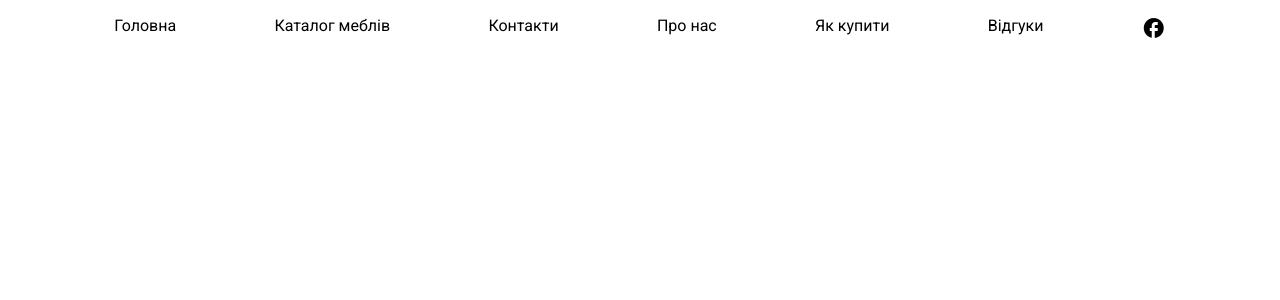
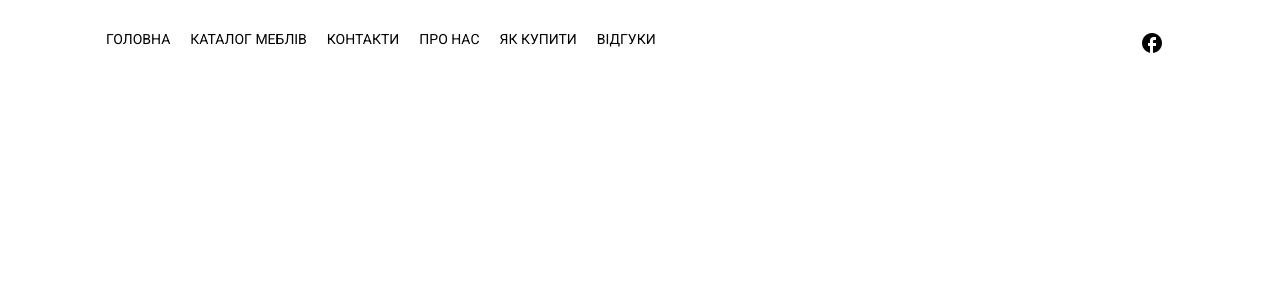
Before and after one commit to OleksandrShchur/FurnitureStore, an Angular app in the folder Furniture.Store/furniture.web/: page / in a window 1280 px wide. Shown: the top 300 px of the page. Built offline with nearby package versions, Linux system fonts and the light colour scheme.

Commit message:
Stylized navbar (#25)
* Stylized navbar

* Changed padding-top to 15px in navbar menu

Co-authored-by: IrynaDorosh <dorosh.iryna@chnu.edu.ua>

```diff
--- a/Furniture.Store/furniture.web/src/app/navbar/navbar.component.css
+++ b/Furniture.Store/furniture.web/src/app/navbar/navbar.component.css
@@ -3,13 +3,62 @@
 }
 
 .icon {
-  background-color: white;
+  background-color: rgb(255, 255, 255);
   display: none;
 }
 
+/*navbar-menu-items*/
+
 .navbar-menu-items {
   width: 100%;
+  padding-top: 15px;
+  padding-left: 80px;
+  padding-right: 100px;
   display: flex;
   align-content: center;
-  justify-content: space-evenly;
+  justify-content: space-between;
 }
+
+/*nav*/
+
+.nav{
+  font-size: 14px;
+  text-transform: uppercase;
+}
+
+a.nav_link{
+ display: inline-block;
+ vertical-align:top;
+ margin: 0 10px;
+ position: relative;
+ color: rgb(0, 0, 0);
+ text-decoration: none;
+
+ transition: color 0.1s linear;
+
+}
+.nav_link:after {
+  content: "";
+  display: block;
+  width: 100%;
+  height: 3px;
+
+  background-color:rgb(90, 90, 100);
+  opacity: 0;
+  position: absolute;
+
+  top: 100%;
+  left: 0;
+  z-index: 1;
+  transition: opacity 0.1s linear;
+
+}
+
+a.nav_link:hover{
+  color: rgb(86, 86, 94);
+}
+
+.nav_link:hover:after{
+  opacity: 1;
+
+}
--- a/Furniture.Store/furniture.web/src/app/navbar/navbar.component.html
+++ b/Furniture.Store/furniture.web/src/app/navbar/navbar.component.html
@@ -3,17 +3,22 @@
     <button mat-icon-button class="icon">
       <mat-icon>menu</mat-icon>
     </button>
+
     <div class="navbar-menu-items">
-      <span>Головна</span>
-      <span>Каталог меблів</span>
-      <span>Контакти</span>
-      <span>Про нас</span>
-      <span>Як купити</span>
-      <span>Відгуки</span>
       <div>
-        <mat-icon>facebook</mat-icon>
+        <nav class="nav">
+        <a class="nav_link" href="#" >Головна</a>
+        <a class="nav_link" href="#" >Каталог меблів</a>
+        <a class="nav_link" href="#" >Контакти</a>
+        <a class="nav_link" href="#" >Про нас</a>
+        <a class="nav_link" href="#" >Як купити</a>
+        <a class="nav_link" href="#" >Відгуки</a>
+        </nav>
+      </div>
+      <div class="mat-icon">
+      <mat-icon>facebook</mat-icon>
       </div>
     </div>
-    <span class="spacer"></span>
+  <span class="spacer"></span>
   </mat-toolbar>
 </p>
```
